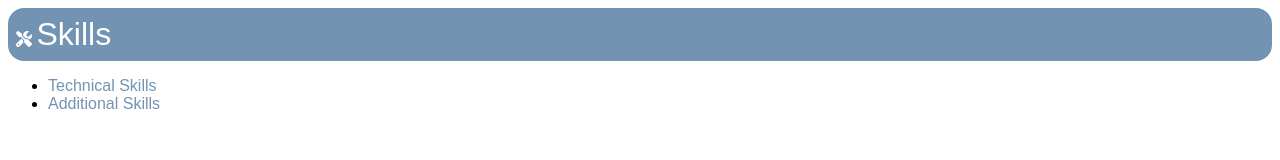
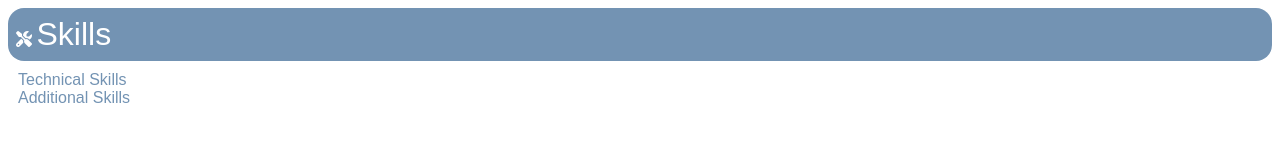
Before and after one commit to AdithyaChalla12/Resume, a plain HTML site: page skills.html in a window 1280 px wide. Drawn offline with Linux system fonts and the light colour scheme.

Commit message:
Update skills.html

```diff
--- a/skills.html
+++ b/skills.html
@@ -10,7 +10,7 @@
             <i class="fas fa-tools"></i>
             <h2> Skills</h2>
         </div>
-            <ul>
+            <ul class="no-bullets">
                 <li><a href ="TechnicalSkills.html" target="right">Technical Skills</a></br></li>
                 <li><a href ="Additional Skills.html" target="right">Additional Skills</a></br></li>
             </ul>
```
